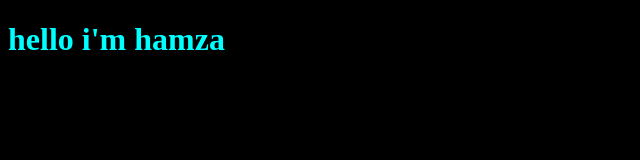
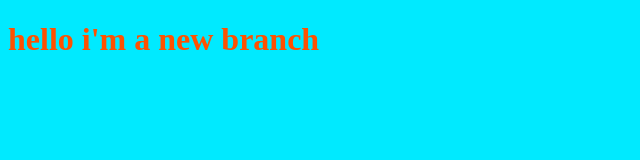
Before and after one commit to HAMZA-MAHMUD/MyProject, a plain HTML site: page index.html in a window 1280 px wide. Shown: the whole page, without its empty margins (0-640 px from the left). Drawn offline with Linux system fonts and the light colour scheme.

Commit message:
changing style

```diff
--- a/index.html
+++ b/index.html
@@ -7,7 +7,7 @@
     <link rel="stylesheet" href="style.css">
 </head>
 <body>
-    <h1>hello i'm hamza</h1>
+    <h1>hello i'm a new branch</h1>
 
     <script src="app.js"></script>
 </body>
--- a/style.css
+++ b/style.css
@@ -1,6 +1,6 @@
 h1{
-    color: aqua;
+    color: rgb(255, 81, 0);
 }
 body{
-    background-color: black;
+    background-color: rgb(0, 234, 255);
 }
```
